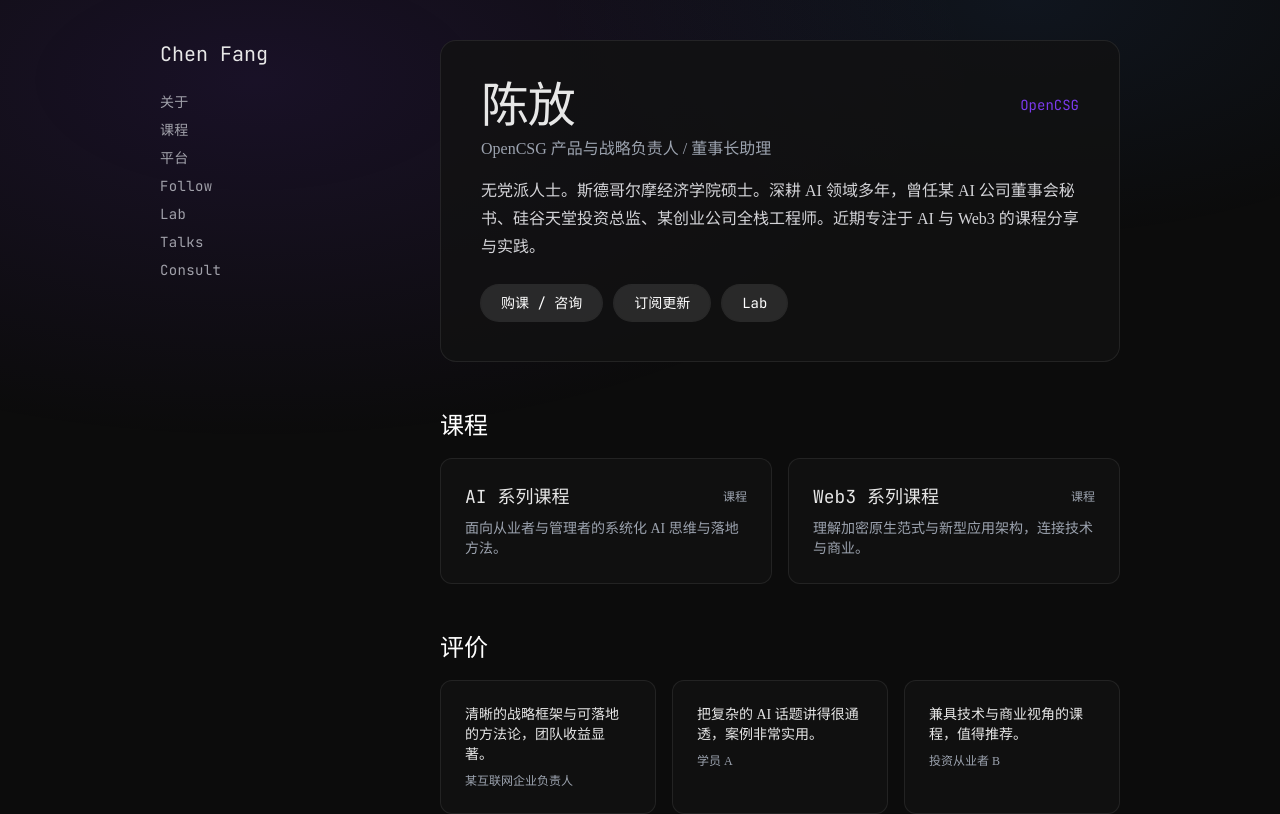
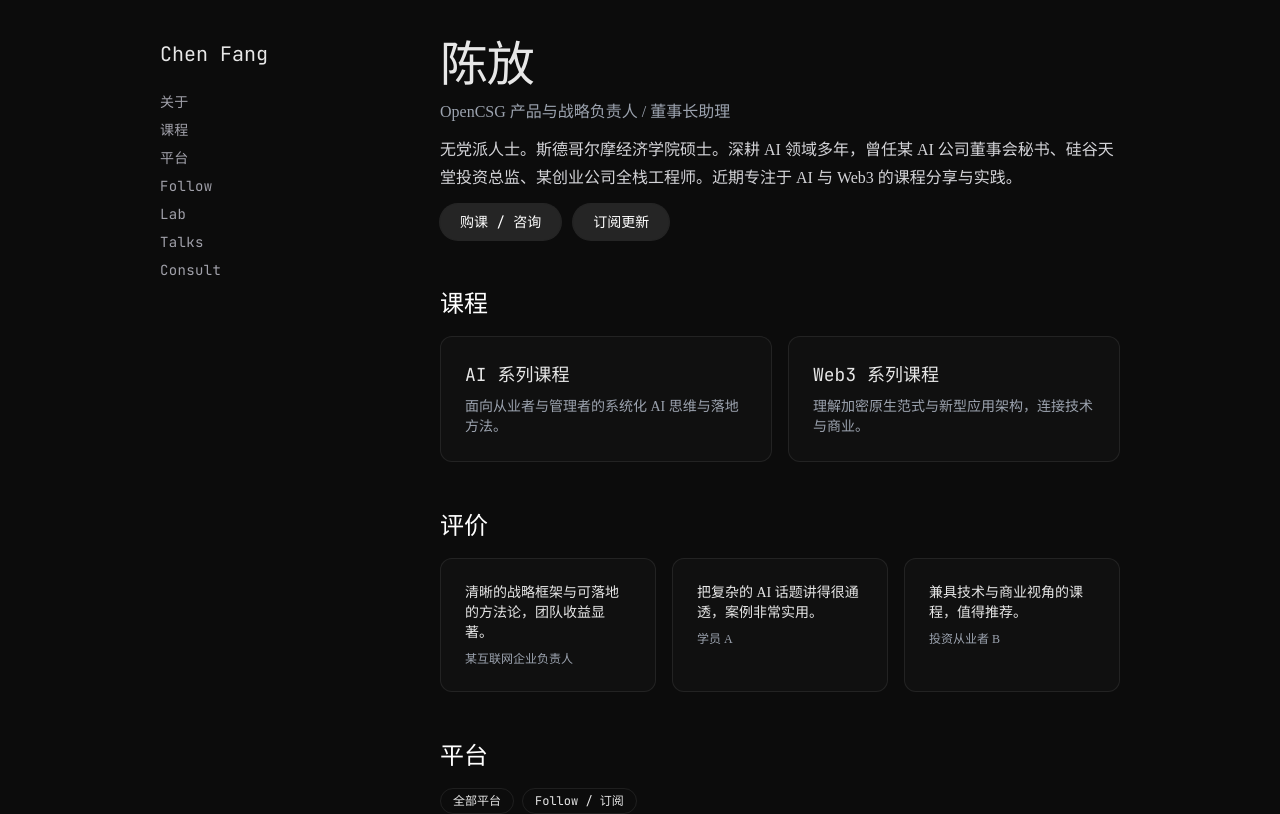
Before and after one commit to frankfika/frankspace, a Next.js app: page / in a window 1280 px wide. Shown: the top 814 px of the page. Built offline with nearby package versions, Linux system fonts and the light colour scheme.

Commit message:
Further minimal redesign: remove gradient, left sidebar, simplified home

```diff
--- a/src/app/globals.css
+++ b/src/app/globals.css
@@ -15,14 +15,7 @@ html, body { height: 100%; }
 
 body { background-color: var(--background); color: var(--foreground); }
 
-/* Subtle radial background */
-.bg-radial {
-  position: fixed;
-  inset: 0;
-  pointer-events: none;
-  background: radial-gradient(1200px 600px at 20% 10%, rgba(124,58,237,0.12), transparent 60%),
-              radial-gradient(800px 400px at 80% 0%, rgba(59,130,246,0.08), transparent 60%);
-}
+.bg-radial { display: none; }
 
 .container { @apply mx-auto max-w-5xl px-6 sm:px-8; }
 
--- a/src/app/page.tsx
+++ b/src/app/page.tsx
@@ -4,17 +4,13 @@ import { profile, courses, testimonials } from "@/config/profile";
 export default function Home() {
   return (
     <section className="space-y-12">
-      <div className="hero">
-        <div className="flex items-center justify-between">
-          <h1 className="hero-title">{profile.name}</h1>
-          <span className="font-mono text-sm hero-accent">OpenCSG</span>
-        </div>
-        <p className="mt-2 muted">{profile.title}</p>
-        <p className="mt-4 text-zinc-300 leading-7">{profile.bio}</p>
-        <div className="mt-6 flex flex-wrap gap-3">
+      <div className="space-y-3">
+        <h1 className="hero-title">{profile.name}</h1>
+        <p className="muted">{profile.title}</p>
+        <p className="text-zinc-300 leading-7">{profile.bio}</p>
+        <div className="mt-4 flex flex-wrap gap-3">
           <Link href="/consult" className="btn">购课 / 咨询</Link>
           <Link href="/follow" className="btn">订阅更新</Link>
-          <Link href="/lab" className="btn">Lab</Link>
         </div>
       </div>
 
@@ -23,10 +19,7 @@ export default function Home() {
         <div className="grid grid-cols-1 sm:grid-cols-2 gap-4">
           {courses.map((c) => (
             <Link key={c.slug} href={`/courses/${c.slug}`} className="surface">
-              <div className="flex items-center justify-between">
-                <h3 className="font-mono text-lg">{c.title}</h3>
-                <span className="text-xs muted">课程</span>
-              </div>
+              <h3 className="font-mono text-lg">{c.title}</h3>
               <p className="mt-2 text-sm muted">{c.summary}</p>
             </Link>
           ))}
```
